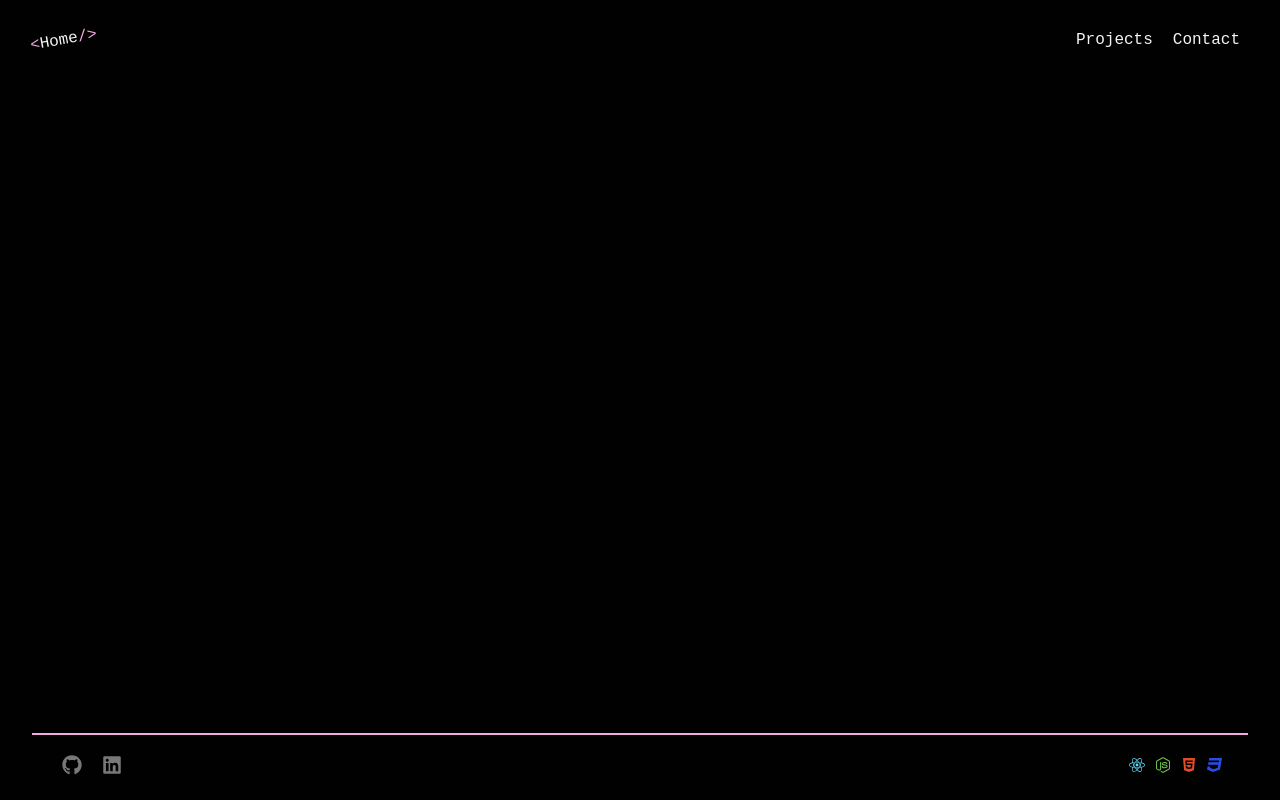
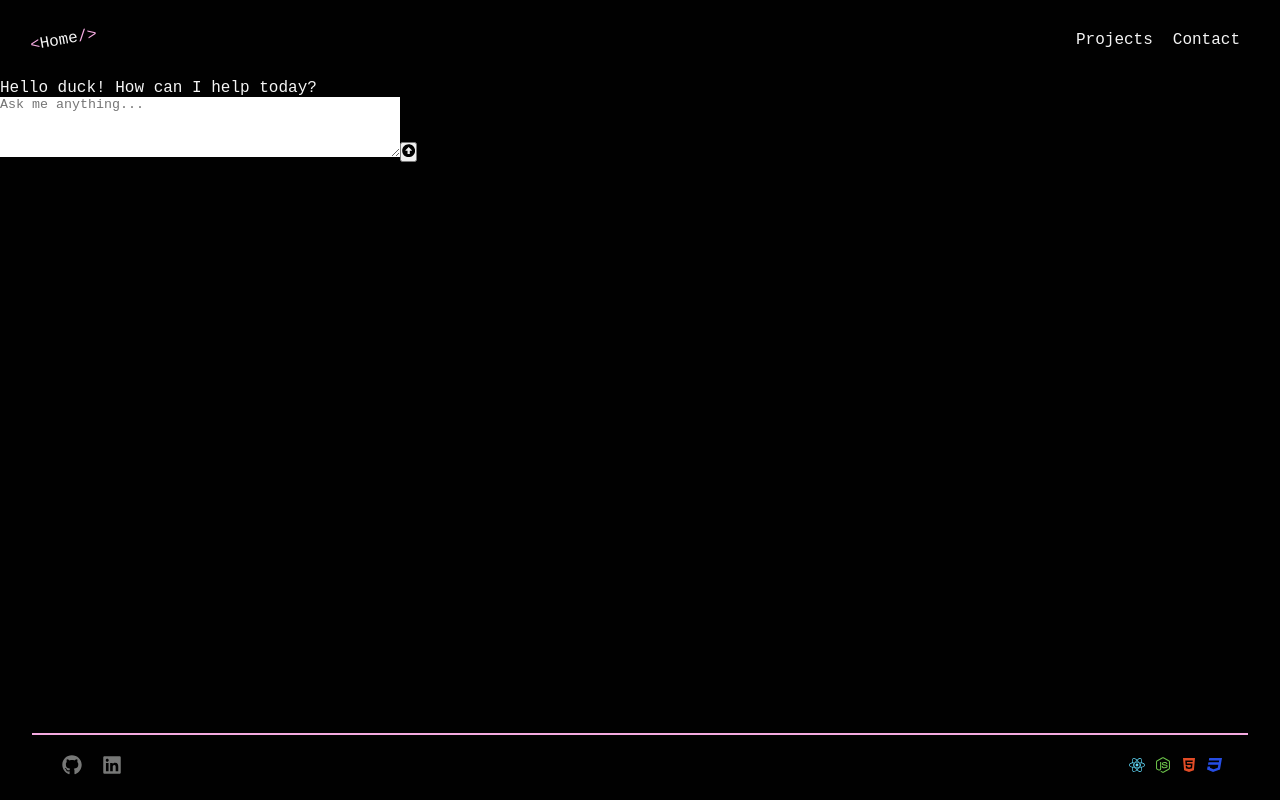
Before and after one commit to paulg44/portfolio_one, a React (Create React App) app in the folder my-portfolio/: page /chatbot in a window 1280 px wide. Built offline with nearby package versions, Linux system fonts and the light colour scheme; a web font is replaced by a local one.

Commit message:
start basic chatbot layout

```diff
--- a/my-portfolio/src/App.js
+++ b/my-portfolio/src/App.js
@@ -11,6 +11,7 @@ import Contact from "./Pages/Contact/Contact";
 // import Blogs from "./Pages/Blog/Blog";
 import Submission from "./Pages/Submission/Submission";
 import Footer from "./Components/Footer/Footer";
+import Chatbot from "./Components/Chatbot/Chatbot";
 
 function App() {
   return (
@@ -21,6 +22,7 @@ function App() {
         {/* <Route path="/blogs" element={<Blogs />} /> */}
         <Route path="/projects" element={<Projects />} />
         <Route path="/contact" element={<Contact />} />
+        <Route path="/chatbot" element={<Chatbot />} />
         <Route path="/submission" element={<Submission />} />
       </Routes>
       <Footer />
--- /dev/null
+++ b/my-portfolio/src/Components/Chatbot/Chatbot.js
@@ -0,0 +1,40 @@
+/*
+- make textarea and submit button
+- section where chat is displayed (lists?)
+- have it as a pop up on each screen
+- use an array to add each new message, both from user and chatbot
+- reset array (state?) when user clicks off chatbot
+- or save locally for if they come back?
+*/
+
+import "./chatbot.css";
+import { FaArrowAltCircleUp } from "react-icons/fa";
+
+export default function Chatbot() {
+  return (
+    <section className="chatbotContainer">
+      <div className="chatContainer">
+        <ul className="chatBox">
+          <li>
+            <p>Hello duck! How can I help today?</p>
+          </li>
+        </ul>
+      </div>
+      <div className="questionContainer">
+        <div className="textInput">
+          <textarea
+            className="chatbotInput"
+            id="question"
+            name="question"
+            rows="0"
+            placeholder="Ask me anything..."
+            required
+          />
+          <button type="submit">
+            <FaArrowAltCircleUp />
+          </button>
+        </div>
+      </div>
+    </section>
+  );
+}
--- /dev/null
+++ b/my-portfolio/src/Components/Chatbot/chatbot.css
@@ -0,0 +1,5 @@
+.chatbotInput {
+  border: none;
+  width: 400px;
+  height: 60px;
+}
--- a/my-portfolio/src/Pages/Projects/Projects.js
+++ b/my-portfolio/src/Pages/Projects/Projects.js
@@ -38,6 +38,7 @@ function Projects() {
       imgSrc: ivyGame,
       description:
         "This is a personal project using an idea my daughter had for a game about copying an image on a screen. I have ran with this and I am building out an educational game where a user draws on a canvas then an AI checks the likeness of the users drawing. Learnt so much in this so far, with how to work with canvas, images and how to incorporate an AI into a project just to name a few.",
+      className: "individual-project",
     },
     {
       title: "Playwright Web Scraper",
```
